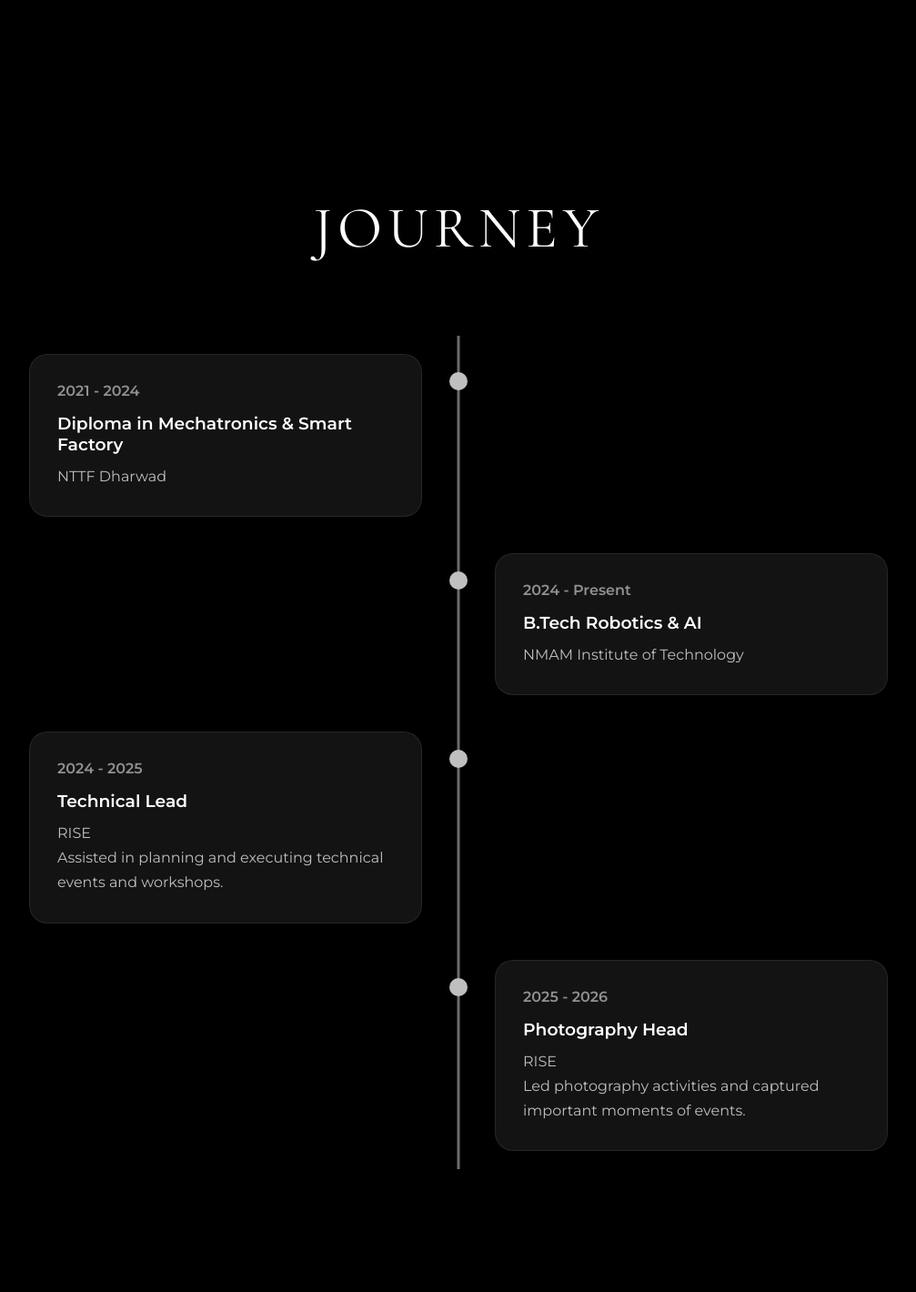
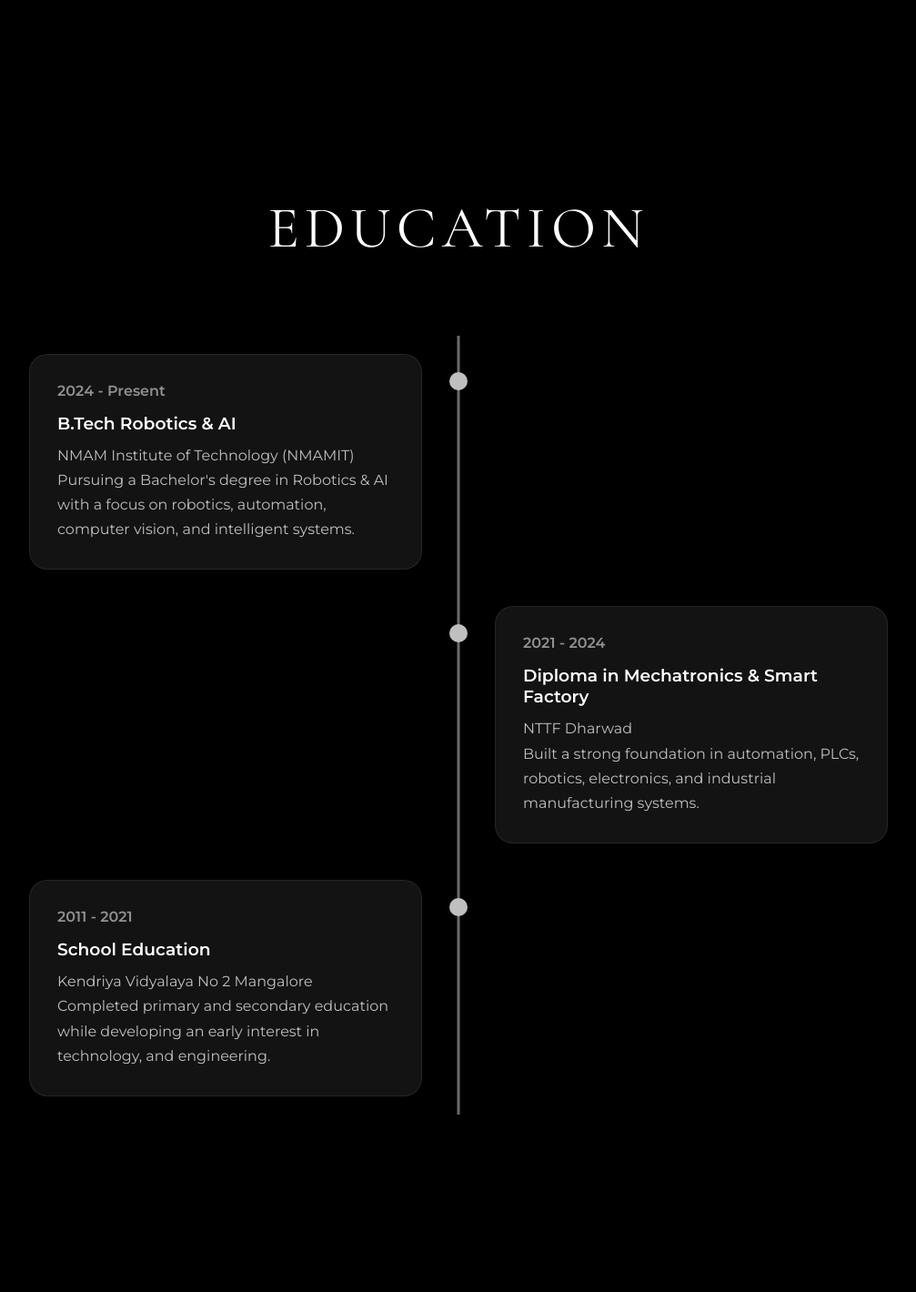
Before and after one commit to sadashivaipatil/sadashiv, a Python web app: template templates/index.html in a window 1280 px wide. Shown: the part 5080-6500 px from the top of the page at 91% size, without its empty margins (136-1143 px from the left). Run offline with Jinja, Linux system fonts and the light colour scheme; the template is opened without the code that fills it, so the values that code supplies are empty.

Commit message:
first commit

```diff
--- a/templates/index.html
+++ b/templates/index.html
@@ -312,14 +312,14 @@
         </div>
 
         <div class="language-card reveal-up">
-            <h3>English</h3>
+            <h3>Hindi</h3>
             <div class="language-badge">
-                Native
+                Fluent
             </div>
         </div>
 
         <div class="language-card reveal-up">
-            <h3>Hindi</h3>
+            <h3>English</h3>
            <div class="language-badge">
                 Fluent
             </div>
@@ -534,14 +534,40 @@
 <section class="timeline-section" id="education">
 
     <div class="section-title">
-        JOURNEY
+        EDUCATION
     </div>
 
     <div class="timeline">
 
+        <!-- NMAMIT -->
+
+        <div class="timeline-item left reveal-up">
+
+            <div class="timeline-content">
+
+                <span class="year">
+                    2024 - Present
+                </span>
+
+                <h3>
+                    B.Tech Robotics & AI
+                </h3>
+
+                <p>
+                    NMAM Institute of Technology (NMAMIT)
+                </p>
+
+                <p>
+                    Pursuing a Bachelor's degree in Robotics & AI with a focus on robotics, automation, computer vision, and intelligent systems.
+                </p>
+
+            </div>
+
+        </div>
+
         <!-- Diploma -->
 
-        <div class="timeline-item left reveal-up">
+        <div class="timeline-item right reveal-up">
 
             <div class="timeline-content">
 
@@ -557,80 +583,34 @@
                     NTTF Dharwad
                 </p>
 
-            </div>
-
-        </div>
-
-        <!-- BTech -->
-
-        <div class="timeline-item right reveal-up">
-
-            <div class="timeline-content">
-
-                <span class="year">
-                    2024 - Present
-                </span>
-
-                <h3>
-                    B.Tech Robotics & AI
-                </h3>
-
                 <p>
-                    NMAM Institute of Technology
+                    Built a strong foundation in automation, PLCs, robotics, electronics, and industrial manufacturing systems.
                 </p>
 
             </div>
 
         </div>
 
-        <!-- Technical Lead -->
+        <!-- School -->
 
         <div class="timeline-item left reveal-up">
 
             <div class="timeline-content">
 
                 <span class="year">
-                    2024 - 2025
+                    2011 - 2021
                 </span>
 
                 <h3>
-                    Technical Lead
+                    School Education
                 </h3>
 
                 <p>
-                    RISE
+                    Kendriya Vidyalaya No 2 Mangalore
                 </p>
 
                 <p>
-                    Assisted in planning and executing
-                    technical events and workshops.
-                </p>
-
-            </div>
-
-        </div>
-
-        <!-- Photography Head -->
-
-        <div class="timeline-item right reveal-up">
-
-            <div class="timeline-content">
-
-                <span class="year">
-                    2025 - 2026
-                </span>
-
-                <h3>
-                    Photography Head
-                </h3>
-
-                <p>
-                    RISE
-                </p>
-
-                <p>
-                    Led photography activities and captured
-                    important moments of events.
+                    Completed primary and secondary education while developing an early interest in technology, and engineering.
                 </p>
 
             </div>
@@ -640,7 +620,6 @@
     </div>
 
 </section>
-
 <!-- CONTACT SECTION -->
 
 <section class="contact" id="contact">
```
